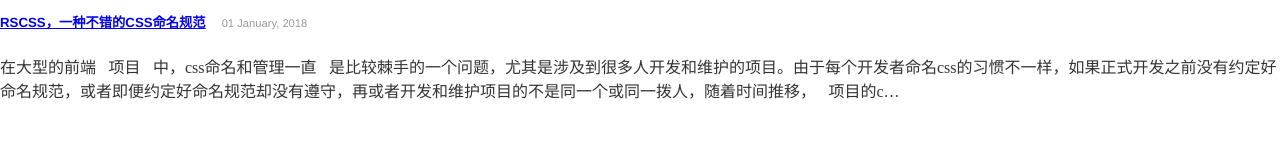
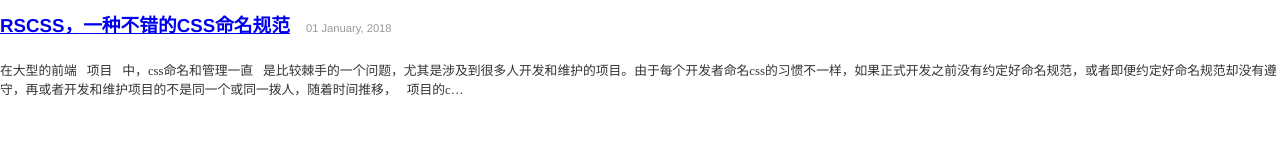
Before and after one commit to hzzheng/cnote, a Gatsby site: page / in a window 1280 px wide. Built offline with nearby package versions, Linux system fonts and the light colour scheme; Gatsby itself is replaced by a stand-in of ours; some packages are replaced by stand-ins of ours; what typography-theme-fairy-gates would draw is missing.

Commit message:
perf: update css

```diff
--- a/src/pages/index.js
+++ b/src/pages/index.js
@@ -14,11 +14,11 @@
 
           return (
             <div key={id}>
-              <h5>
+              <h3>
                 <Link to={fields.slug}>{frontmatter.title}</Link>
                 <span className={cls.date}>{frontmatter.date}</span>
-              </h5>
-              <p>{excerpt}</p>
+              </h3>
+              <p className={cls.excerpt}>{excerpt}</p>
             </div>
           )
         })
--- a/src/pages/page.module.scss
+++ b/src/pages/page.module.scss
@@ -1,7 +1,7 @@
 .list {
   margin-top: 1rem;
 
-  h5 {
+  h3 {
     margin-top: 0;
   }
   .date {
@@ -10,4 +10,7 @@
     font-size: 0.7rem;
     color: #999;
   }
+  .excerpt {
+    font-size: 0.8rem;
+  }
 }
```
